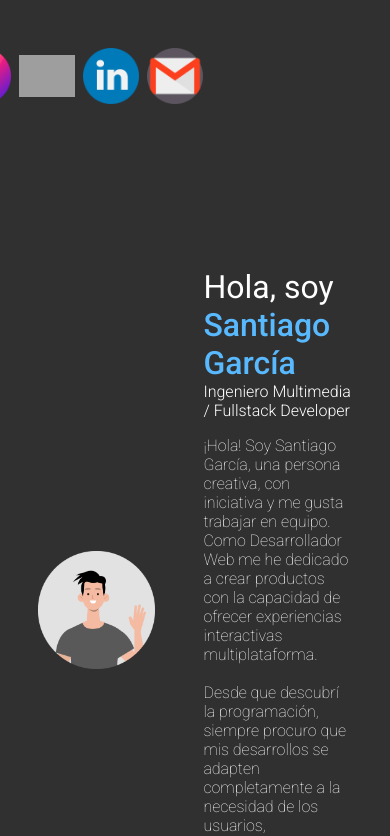
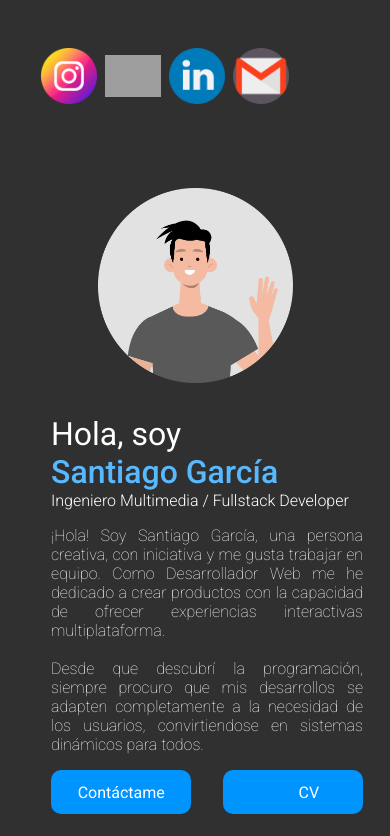
Before and after one commit to Sagalo04/portfolio, a React (Create React App) app: page / in a window 390 px wide. Shown: the top 836 px of the page. Built offline with nearby package versions, Linux system fonts and the light colour scheme; grey boxes are pictures that could not be loaded; some icons are missing.

Commit message:
Welcome Responsive

```diff
--- a/src/components/Seccion/Welcome/Welcome.module.scss
+++ b/src/components/Seccion/Welcome/Welcome.module.scss
@@ -59,3 +59,58 @@
 .o_btns {
     @include base.mflex($justify: space-between);
 }
+
+@media (max-width: 426px) {
+    .o_welcome {
+    .o_socialcontainer {
+        @include base.mflex;
+        width: 100%;
+        padding: 3rem 0 5rem 0;
+
+        .o_socialcomponent {
+            width: 50%;
+            margin-right: 0rem;
+        }
+
+        .o_dummysocial {
+            width: 0%;
+            margin-left: 0rem;
+        }
+    }
+
+    .o_container {
+        @include base.mflex($direction: column);
+        width: 100%;
+        color: base.$secondarycolor;
+        font-weight: lighter;
+
+        .o_info {
+            width: 80%;
+            margin-left: 1.5rem;
+            text-align: justify;
+            //align-self: stretch;
+        }
+
+        h1 {
+            font-weight: 400;
+
+            margin: 0;
+
+            span {
+                color: base.$namecolor;
+                font-weight: 500;
+            }
+        }
+
+        .o_profession {
+            margin: 0;
+            font-weight: 300;
+        }
+
+        img {
+            width: 50%;
+            margin-right: 0rem;
+            margin-bottom: 2rem;
+        }
+    }}
+ }
```
